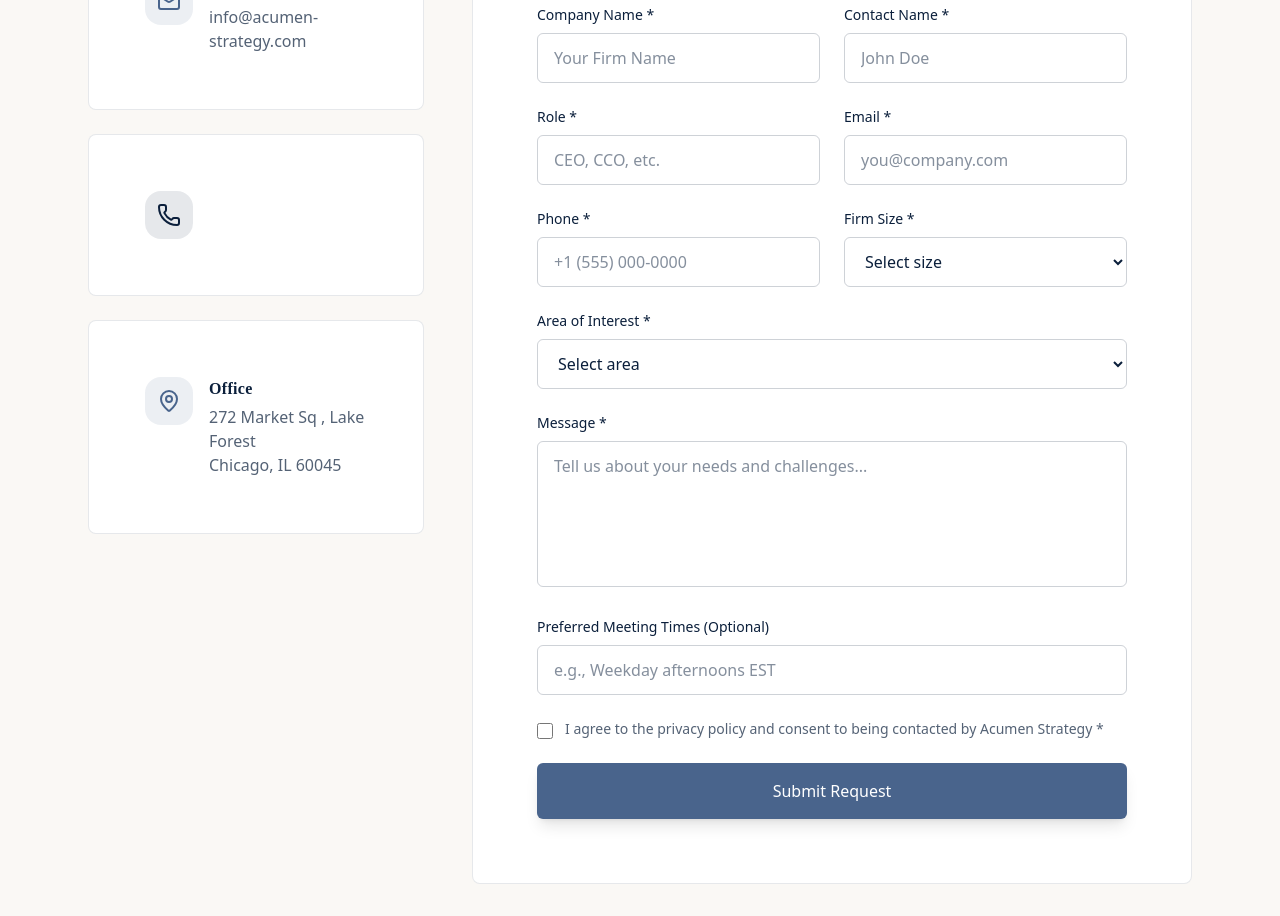
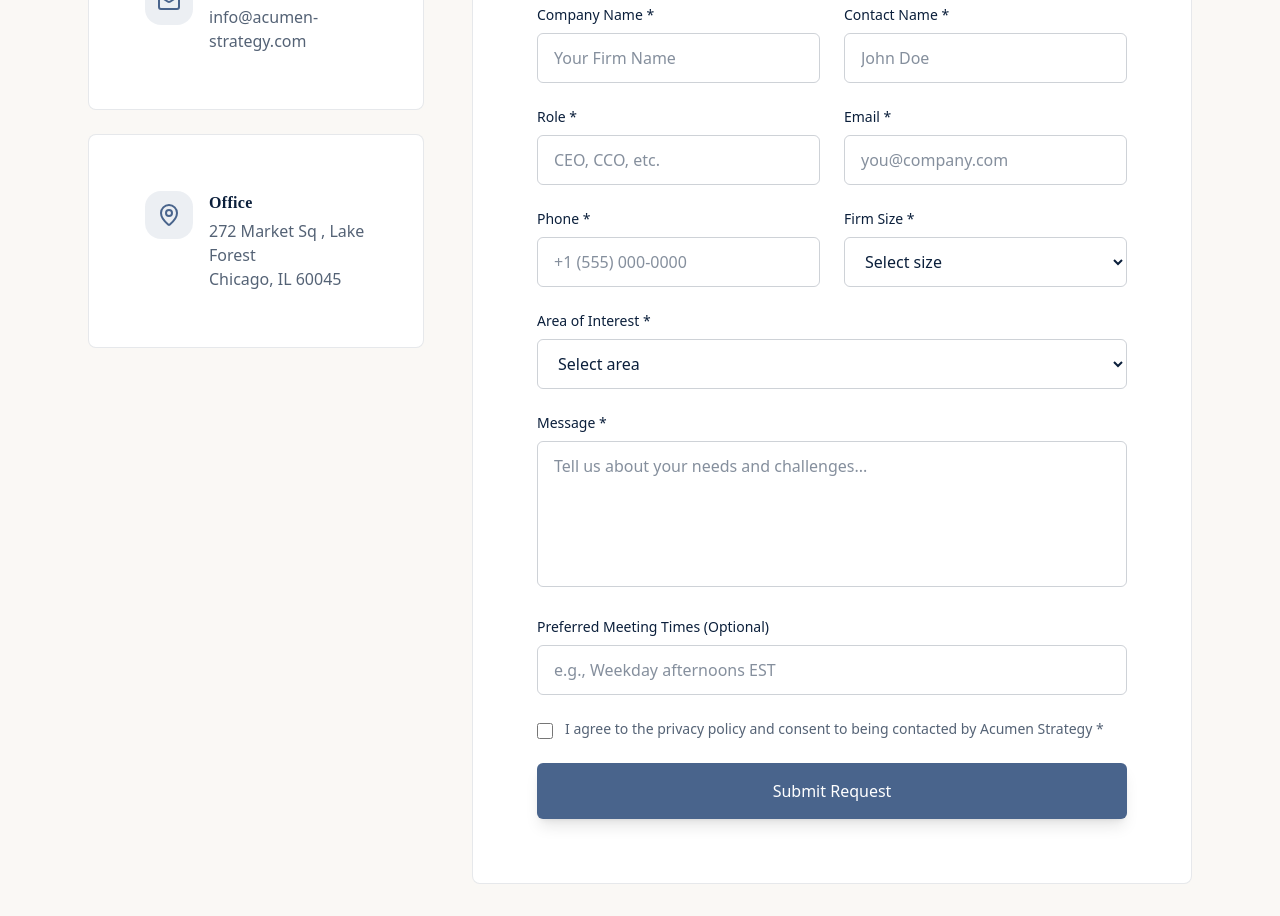
Before and after one commit to Glynac-AI/Acumen, a Next.js app: page /contact in a window 1280 px wide. Shown: the part 1040-1956 px from the top of the page. Built offline with nearby package versions, Linux system fonts and the light colour scheme.

Commit message:
Update page.tsx

```diff
--- a/app/contact/page.tsx
+++ b/app/contact/page.tsx
@@ -104,19 +104,19 @@ export default function Contact() {
                                     </Card>
                                 </motion.div>
 
-                                <motion.div variants={fadeInUp}>
+                                {/*<motion.div variants={fadeInUp}>
                                     <Card className="group hover:shadow-xl hover:-translate-y-1 transition-all duration-300">
                                         <div className="flex items-start gap-4 p-6">
                                             <div className="w-12 h-12 bg-primary/10 rounded-2xl flex items-center justify-center shrink-0 group-hover:bg-primary/20 transition-colors duration-300">
                                                 <Phone className="h-6 w-6 text-primary group-hover:scale-110 transition-transform duration-300" />
                                             </div>
-                                            {/*<div>
+                                            <div>
                                                 <h3 className="font-semibold text-primary mb-1">Phone</h3>
                                                 <p className="text-primary/70">+1 (555) 123-4567</p>
-                                            </div>*/}
+                                            </div>
                                         </div>
                                     </Card>
-                                </motion.div>
+                                </motion.div>*/}
 
                                 <motion.div variants={fadeInUp}>
                                     <Card className="group hover:shadow-xl hover:-translate-y-1 transition-all duration-300">
```
